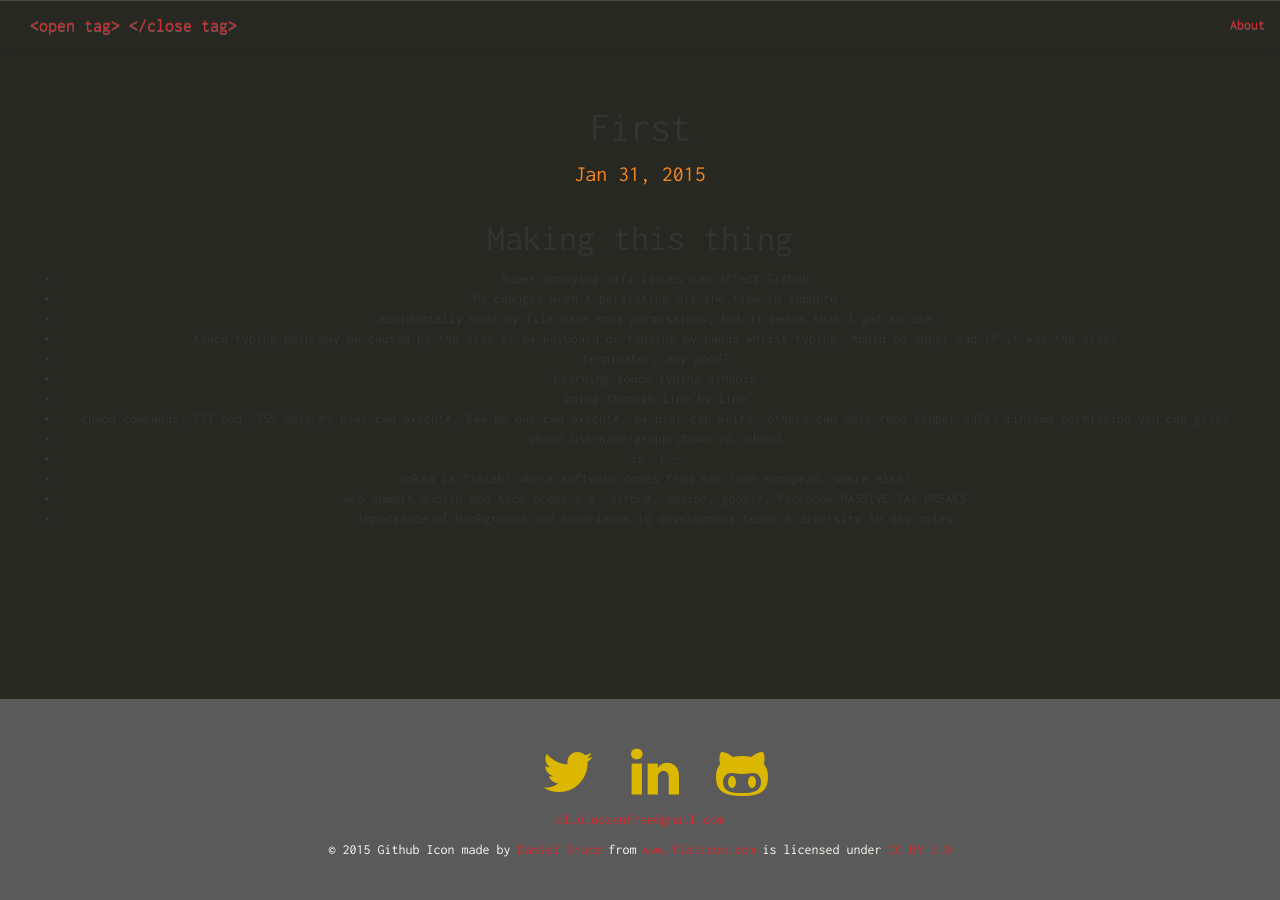
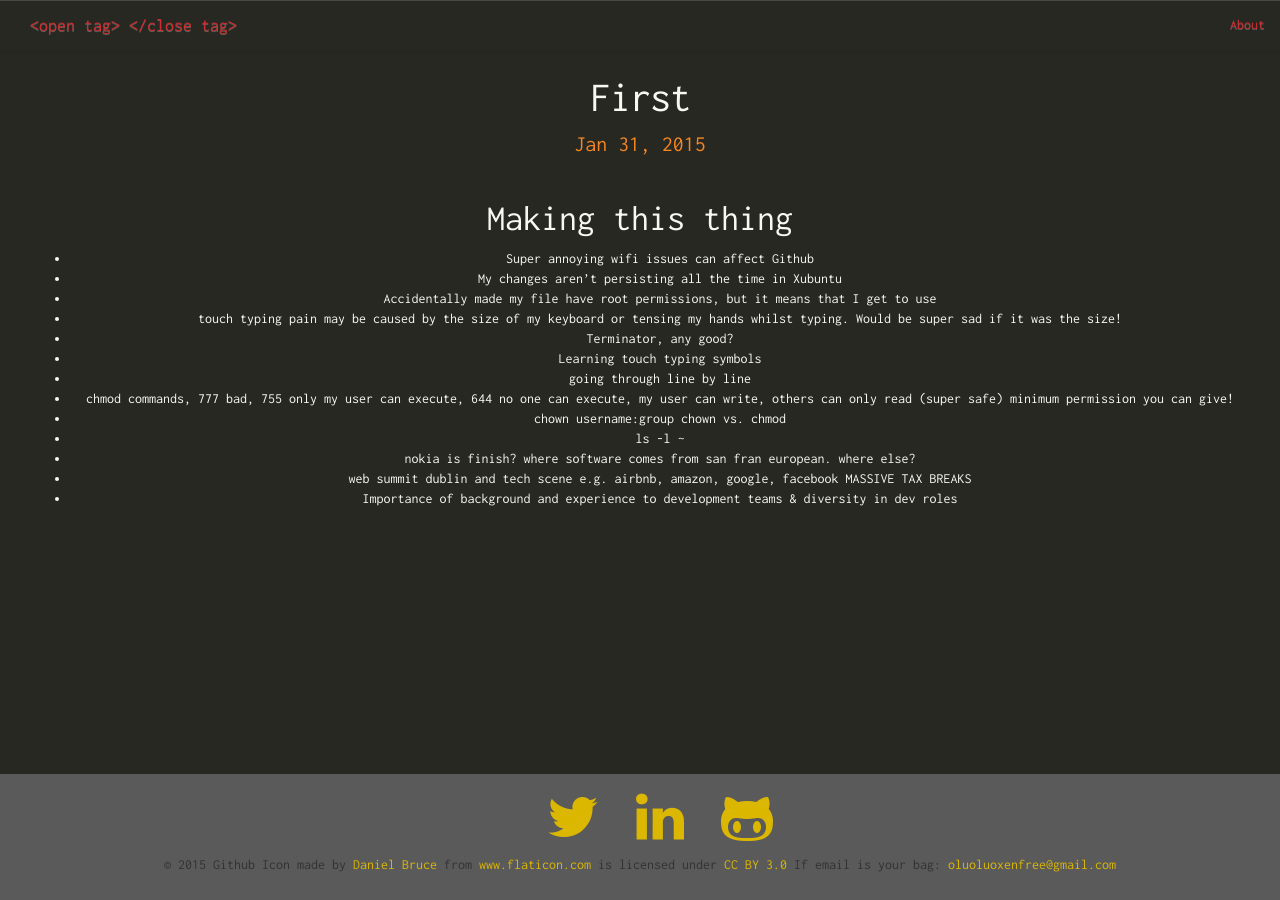
Before and after one commit to oluoluoxenfree/oluoluoxenfree.github.io, a Jekyll site: the page built from _posts/2015-01-31-first.md, in a window 1280 px wide. Built offline with Jekyll 4.4.1, drawn with Linux system fonts in a browser that asks for light colours; nearby versions of some CDN libraries.

Commit message:
fixed post colouring

```diff
--- a/_includes/footer.html
+++ b/_includes/footer.html
@@ -16,11 +16,8 @@
               </li>
             </ul>
           </div>
-          <ul class="contact-list">
-            <li><a href="mailto:{{ site.email }}">{{ site.email }}</a></li>
-          </ul>
           <div id="footerinfo">
-            <p>&copy; {{ site.time | date: '%Y' }} {{ site.author.name }} Github Icon made by <a href="http://www.danielbruce.se" title="Daniel Bruce">Daniel Bruce</a> from <a href="http://www.flaticon.com" title="Flaticon">www.flaticon.com</a> is licensed under <a href="http://creativecommons.org/licenses/by/3.0/" title="Creative Commons BY 3.0">CC BY 3.0</a></p>
+            <p>&copy; {{ site.time | date: '%Y' }} {{ site.author.name }} Github Icon made by <a href="http://www.danielbruce.se" title="Daniel Bruce">Daniel Bruce</a> from <a href="http://www.flaticon.com" title="Flaticon">www.flaticon.com</a> is licensed under <a href="http://creativecommons.org/licenses/by/3.0/" title="Creative Commons BY 3.0">CC BY 3.0</a> If email is your bag: <a href="mailto:{{ site.email }}">{{ site.email }}</a></p>
           </div>
         </div>
       </div>
--- a/_layouts/post.html
+++ b/_layouts/post.html
@@ -1,7 +1,7 @@
 ---
 layout: default
 ---
-<div class="post">
+<div class="post clear">
 
   <header class="post-header">
     <h1 class="post-title">{{ page.title }}</h1>
@@ -11,5 +11,4 @@ layout: default
   <article class="post-content">
     {{ content }}
   </article>
-
 </div>
--- a/_sass/_base.scss
+++ b/_sass/_base.scss
@@ -7,8 +7,6 @@ dl, dd, ol, ul, figure {
     margin: 0;
     padding: 0;
 }
-
-
 
 /**
  * Basic styling
@@ -21,6 +19,7 @@ body {
     color: $text-color;
     background-color: $background-color;
     -webkit-text-size-adjust: 100%;
+    margin-bottom: 9em;
 }
 
 
@@ -102,7 +101,7 @@ a {
     }
 }
 
-.social {
+#footer {
     a {
         color: $link-color !important;
     }
--- a/_sass/_layout.scss
+++ b/_sass/_layout.scss
@@ -46,38 +46,13 @@ body {
 
 }
 
-.posts {
-    width:200px;
-    margin:0 auto;
-    text-align:left;
-}
-
-h1 {
-  color: #ce2d31;
-}
-
-h3, a {
-  color: #dbb700;
-}
-
-span, p {
-  color: #f8f8f2;
-  margin: auto;
-}
-
-h2 {
-  color: #7ed22e;
-  font-family: 'Inconsolata';
-}
-
-
 .site-footer {
-    padding: $spacing-unit 0;
     background-color: #5a5a5a;
     text-align: center;
     bottom: 0;
-    position:fixed;
-    width:100%
+    position: fixed;
+    width:100%;
+    height: 9em;
 }
 
 
@@ -100,8 +75,8 @@ h2 {
  * Page content
  */
 .page-content {
-    padding: $spacing-unit 0;
     text-align: center;
+    color: $text-color;
 }
 
 .page-heading {
@@ -133,6 +108,11 @@ h2 {
 /**
  * Posts
  */
+
+.clear {
+    clear: both;
+    height: 200px
+}
 .post-header {
     margin-bottom: $spacing-unit;
 }
--- a/css/main.scss
+++ b/css/main.scss
@@ -11,15 +11,15 @@ $base-font-size:   25px;
 $small-font-size:  $base-font-size * 0.875;
 $base-line-height: 1.5;
 
-$spacing-unit:     30px;
+$spacing-unit:     40px;
 
-$text-color:       #7775F4;
+$text-color:       #F8F8F2;
 $link-color:       #DBB700;
 $background-color: #272822;
 $brand-color:      #CE2D31;
 $hover-color:      #3DB1E5;
 $meta-color:       #F58620;
-$heading-color:    #7ED22E;
+$heading-color:    #F8F8F2;
 
 $header-color:       #ce3131;
 $header-color-light: lighten($header-color, 20%);
--- a/js/fixthefooter.js
+++ /dev/null
@@ -1,13 +0,0 @@
-var pageHeight = $('body').height(),
-  footerHeight = $('site-footer').height();
-if (pageHeight < $(window).height() - footerHeight) {
-  $('site-footer').css({
-    'position': 'absolute',
-    'bottom': '0'
-  });
-} else {
-  $('site-footer').css({
-    'position': '',
-    'bottom': ''
-  });
-}
```
